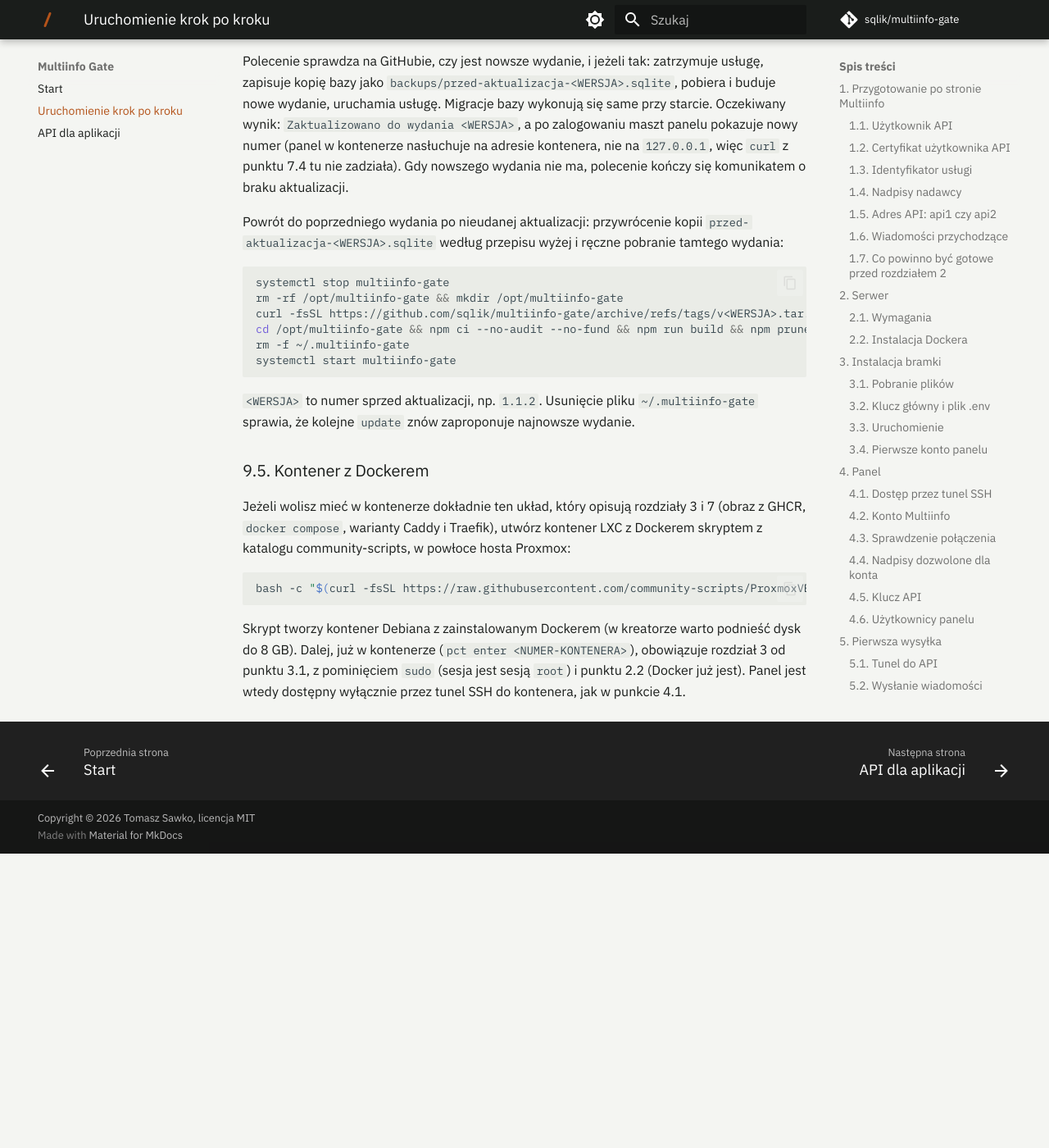
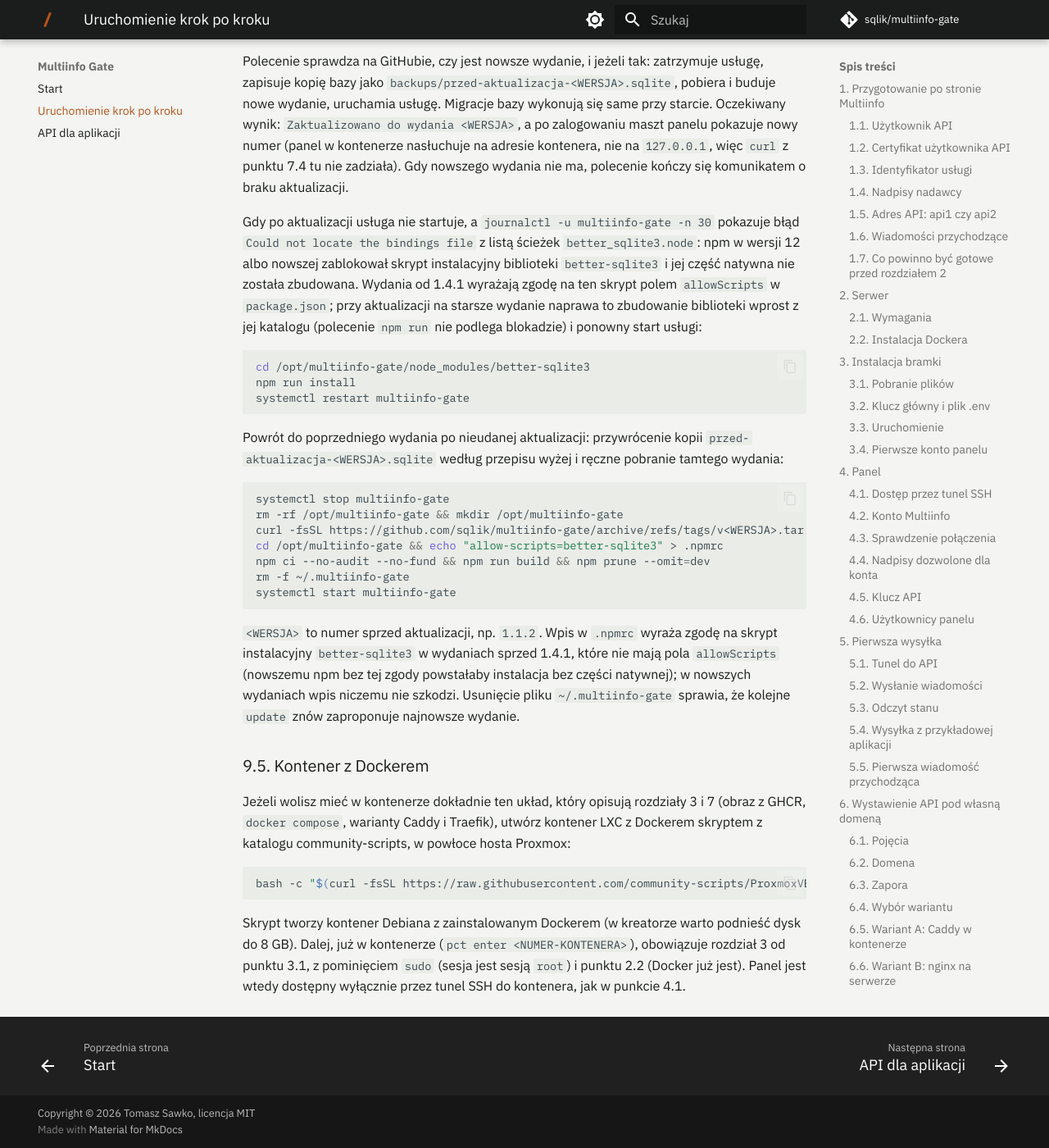
Before and after one commit to sqlik/multiinfo-gate, an MkDocs documentation site: the page built from docs/uruchomienie.md, in a window 1280 px wide and 1400 px high, scrolled down 35670 px. Shown: the whole window at 82% size. Built offline with MkDocs 1.6.1 and Material for MkDocs 9.7.7, drawn with Linux system fonts in a browser that asks for light colours; comment, search, counter and statistics services are not loaded; before the commit the page ends 36711 px from its top, so only the background shows below that.

Commit message:
fix(proxmox): zgoda na skrypt instalacyjny better-sqlite3 - npm 12 blokuje go domyślnie
npm 12 pomija skrypty instalacyjne zależności, przez co better-sqlite3 zostaje bez części natywnej, a bramka pada przy starcie z Could not locate the bindings file. Zgodę wyraża pole allowScripts w package.json (npm 10 i 11 je ignorują). W docs 9.4: naprawa po takiej aktualizacji i .npmrc przy powrocie do wydań sprzed 1.4.1

````diff
--- a/docs/uruchomienie.md
+++ b/docs/uruchomienie.md
@@ -1188,6 +1188,19 @@ w kontenerze nasłuchuje na adresie kontenera, nie na `127.0.0.1`, więc `curl`
 zadziała). Gdy nowszego wydania nie ma, polecenie kończy się
 komunikatem o braku aktualizacji.
 
+Gdy po aktualizacji usługa nie startuje, a `journalctl -u multiinfo-gate -n 30` pokazuje błąd
+`Could not locate the bindings file` z listą ścieżek `better_sqlite3.node`: npm w wersji 12 albo
+nowszej zablokował skrypt instalacyjny biblioteki `better-sqlite3` i jej część natywna nie
+została zbudowana. Wydania od 1.4.1 wyrażają zgodę na ten skrypt polem `allowScripts`
+w `package.json`; przy aktualizacji na starsze wydanie naprawa to zbudowanie biblioteki wprost
+z jej katalogu (polecenie `npm run` nie podlega blokadzie) i ponowny start usługi:
+
+```bash
+cd /opt/multiinfo-gate/node_modules/better-sqlite3
+npm run install
+systemctl restart multiinfo-gate
+```
+
 Powrót do poprzedniego wydania po nieudanej aktualizacji: przywrócenie kopii
 `przed-aktualizacja-<WERSJA>.sqlite` według przepisu wyżej i ręczne pobranie tamtego wydania:
 
@@ -1195,12 +1208,16 @@ Powrót do poprzedniego wydania po nieudanej aktualizacji: przywrócenie kopii
 systemctl stop multiinfo-gate
 rm -rf /opt/multiinfo-gate && mkdir /opt/multiinfo-gate
 curl -fsSL https://github.com/sqlik/multiinfo-gate/archive/refs/tags/v<WERSJA>.tar.gz | tar -xz --strip-components=1 -C /opt/multiinfo-gate
-cd /opt/multiinfo-gate && npm ci --no-audit --no-fund && npm run build && npm prune --omit=dev
+cd /opt/multiinfo-gate && echo "allow-scripts=better-sqlite3" > .npmrc
+npm ci --no-audit --no-fund && npm run build && npm prune --omit=dev
 rm -f ~/.multiinfo-gate
 systemctl start multiinfo-gate
 ```
 
-`<WERSJA>` to numer sprzed aktualizacji, np. `1.1.2`. Usunięcie pliku `~/.multiinfo-gate`
+`<WERSJA>` to numer sprzed aktualizacji, np. `1.1.2`. Wpis w `.npmrc` wyraża zgodę na skrypt
+instalacyjny `better-sqlite3` w wydaniach sprzed 1.4.1, które nie mają pola `allowScripts`
+(nowszemu npm bez tej zgody powstałaby instalacja bez części natywnej); w nowszych wydaniach
+wpis niczemu nie szkodzi. Usunięcie pliku `~/.multiinfo-gate`
 sprawia, że kolejne `update` znów zaproponuje najnowsze wydanie.
 
 ### 9.5. Kontener z Dockerem
````
Also changed, not shown: 2 other files.
